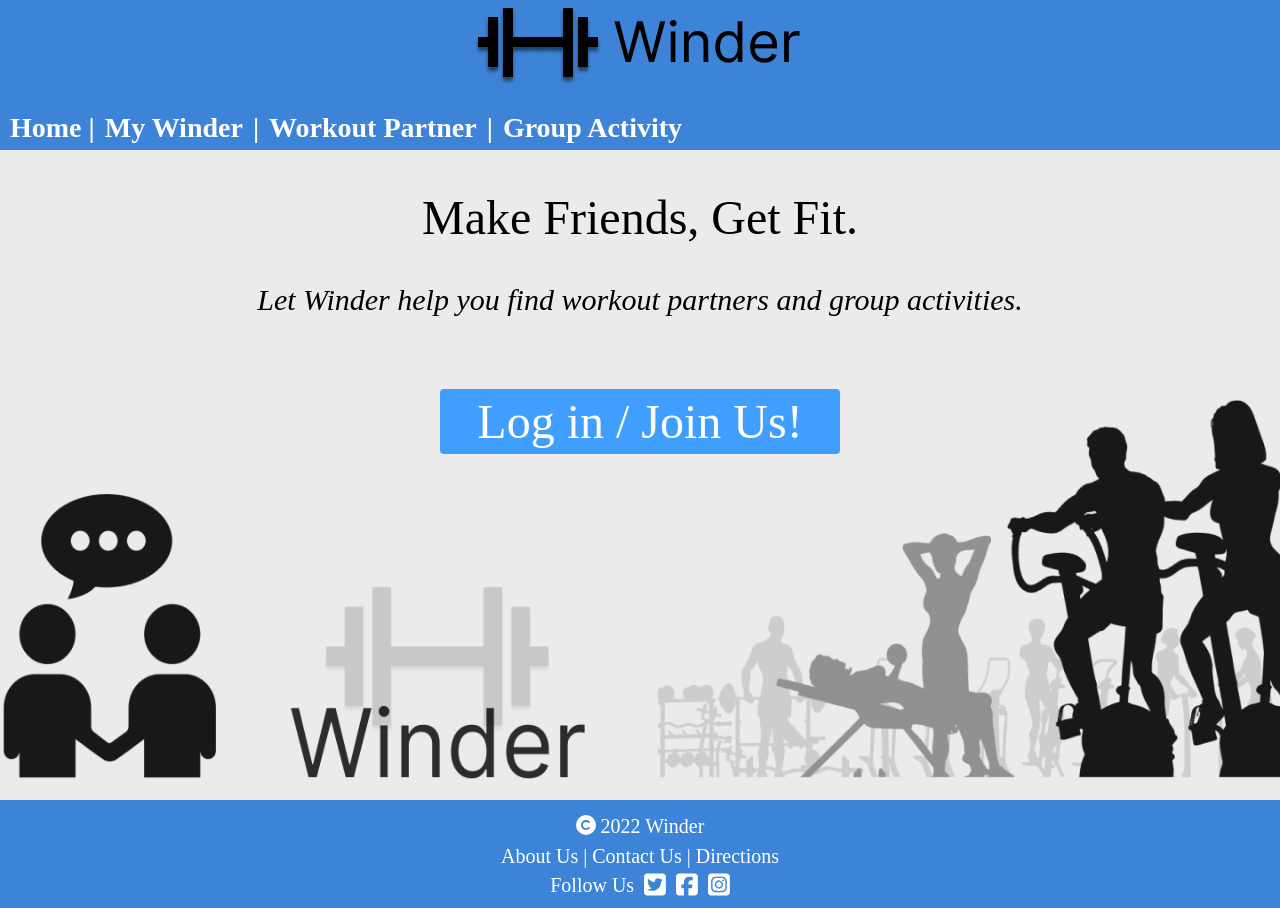
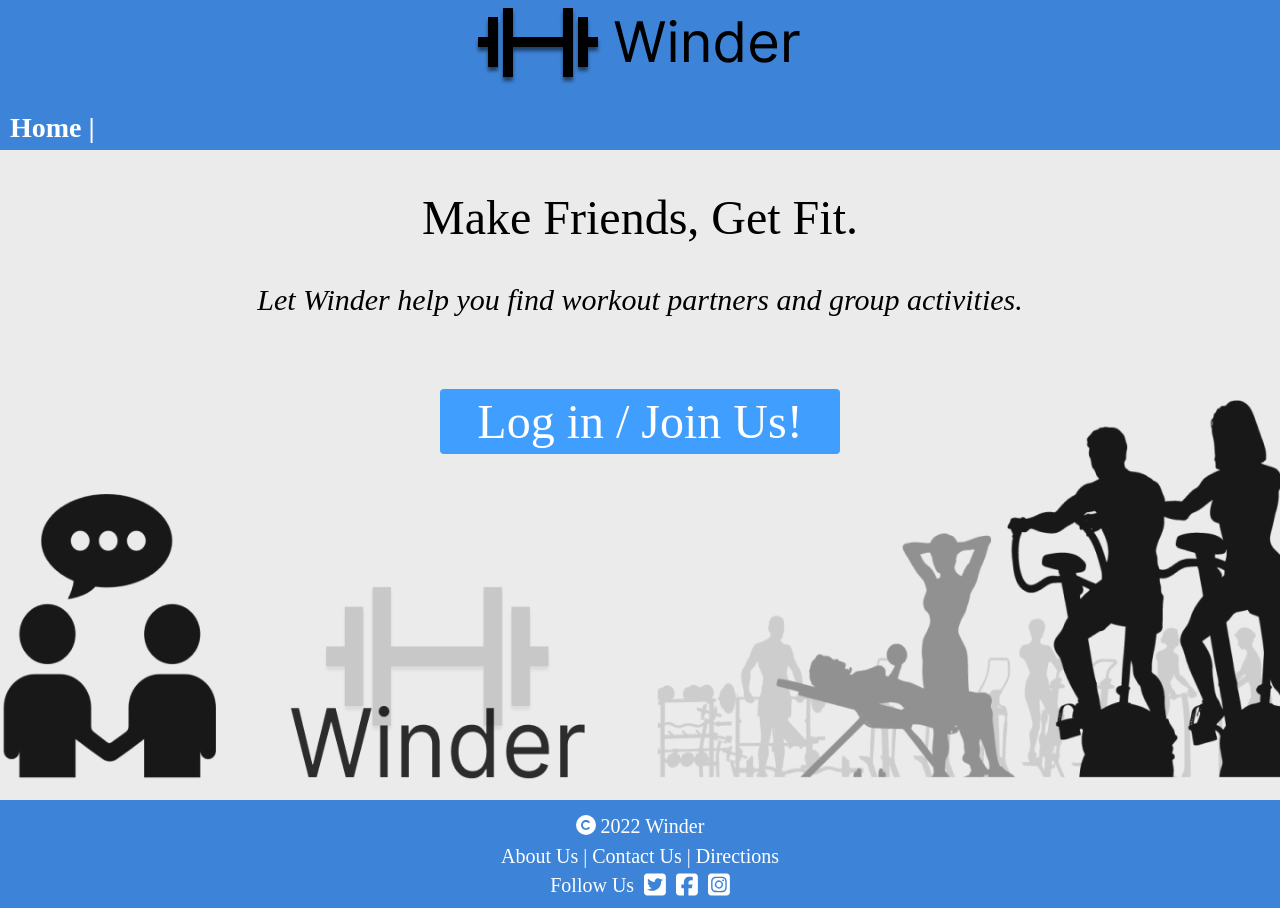
Before and after one commit to JinyiOuyang/winder_vite, a Vue app: page /login in a window 1280 px wide. Built offline with nearby package versions, Linux system fonts and the light colour scheme; a web font is replaced by a local one.

Commit message:
Refine refine head navigator

```diff
--- a/src/components/HeaderNavigator.vue
+++ b/src/components/HeaderNavigator.vue
@@ -2,9 +2,9 @@
   <div class="navigator-login">
       <div class="navigator">
       <router-link class="nav-link" to="/" index = "/" v-if="user == null">Home |</router-link>
-        <router-link class="nav-link" to="/mywinder" index = "/mywinder" @click="setLink('account')">My Winder</router-link> |
-        <router-link class="nav-link" to="/findmate" index = "/findworkoutpartner" @click="setLink('partner')">Workout Partner</router-link> |
-        <router-link class="nav-link" to="/findevent" index = "/findgroupactivity" @click="setLink('event')">Group Activity</router-link>
+        <router-link class="nav-link" to="/mywinder" index = "/mywinder" v-if="user != null" @click="setLink('account')">My Winder</router-link>
+        <router-link class="nav-link" to="/findmate" index = "/findworkoutpartner" v-if="user != null" @click="setLink('partner')"> | Workout Partner</router-link>
+        <router-link class="nav-link" to="/findevent" index = "/findgroupactivity" v-if="user != null" @click="setLink('event')"> | Group Activity</router-link>
       </div>
     </div>
   <div class="login">
```
